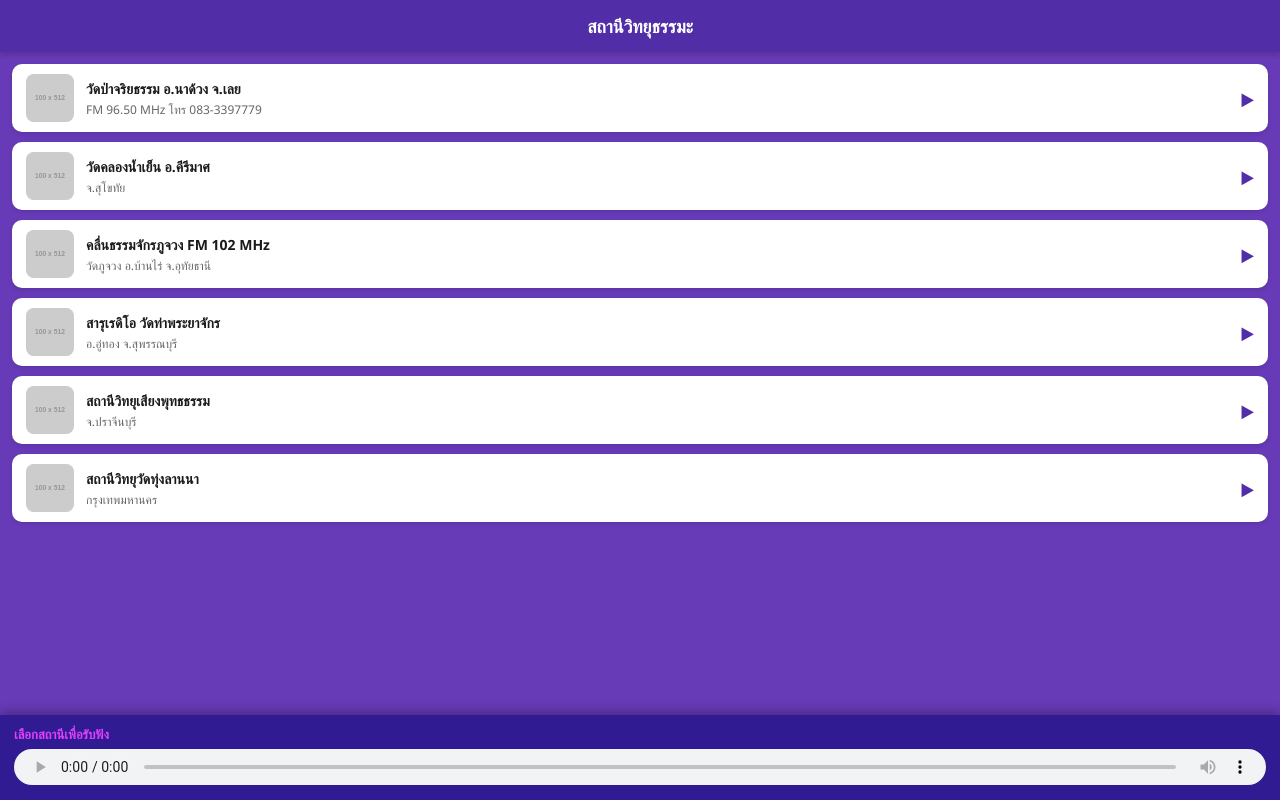
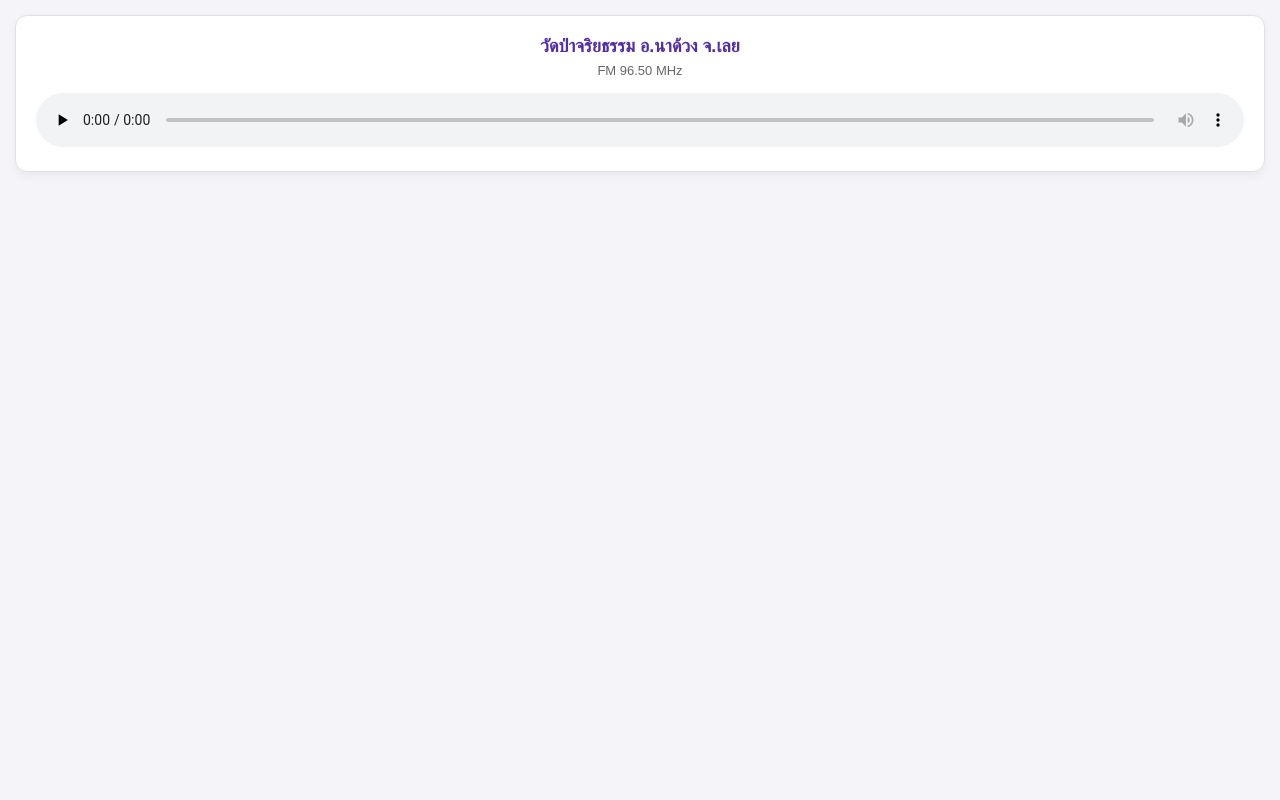
Before and after one commit to suttadhamma/dhammaradio, a plain HTML site: page index.html in a window 1280 px wide. Drawn offline with Linux system fonts and the light colour scheme; placeholder pictures from the web are drawn by us.

Commit message:
Update index.html

```diff
--- a/index.html
+++ b/index.html
@@ -9,202 +9,51 @@
       box-sizing: border-box;
       margin: 0;
       padding: 0;
-      font-family: 'Segoe UI', Tahoma, Geneva, Verdana, sans-serif;
+      font-family: sans-serif;
     }
     body {
-      background-color: #673ab7;
-      color: #333;
-      padding-bottom: 110px;
+      background-color: #f4f4f9;
+      display: flex;
+      justify-content: center;
+      align-items: center;
+      padding: 15px;
     }
-    .header {
-      background-color: #512da8;
-      color: #ffffff;
-      padding: 14px;
+    .player-card {
+      background: #ffffff;
+      border: 1px solid #e0e0e0;
+      border-radius: 12px;
+      padding: 20px;
+      width: 100%;
+      box-shadow: 0 4px 10px rgba(0,0,0,0.05);
       text-align: center;
+    }
+    .station-title {
       font-size: 18px;
       font-weight: bold;
-      position: sticky;
-      top: 0;
-      z-index: 10;
-      box-shadow: 0 2px 6px rgba(0,0,0,0.2);
-    }
-    .station-container {
-      padding: 12px;
-      display: flex;
-      flex-direction: column;
-      gap: 10px;
-    }
-    .station-card {
-      background: #ffffff;
-      border-radius: 10px;
-      padding: 10px 14px;
-      display: flex;
-      align-items: center;
-      gap: 12px;
-      cursor: pointer;
-      box-shadow: 0 2px 4px rgba(0,0,0,0.1);
-      transition: all 0.2s ease;
-    }
-    .station-card:hover {
-      background-color: #f5f5f5;
-    }
-    .station-card.active {
-      border: 2px solid #512da8;
-      background-color: #ede7f6;
-    }
-    .station-logo {
-      width: 48px;
-      height: 48px;
-      border-radius: 8px;
-      object-fit: cover;
-      background-color: #eeeeee;
-      flex-shrink: 0;
-    }
-    .station-details {
-      flex-grow: 1;
-      overflow: hidden;
-    }
-    .station-name {
-      font-size: 14px;
-      font-weight: bold;
-      color: #1a1a1a;
-      white-space: nowrap;
-      overflow: hidden;
-      text-overflow: ellipsis;
+      color: #512da8;
+      margin-bottom: 6px;
     }
     .station-sub {
-      font-size: 12px;
+      font-size: 13px;
       color: #666666;
-      margin-top: 3px;
-      white-space: nowrap;
-      overflow: hidden;
-      text-overflow: ellipsis;
-    }
-    .play-icon {
-      font-size: 18px;
-      color: #512da8;
-      flex-shrink: 0;
-    }
-
-    /* แถบเครื่องเล่นด้านล่าง */
-    .bottom-player {
-      position: fixed;
-      bottom: 0;
-      left: 0;
-      right: 0;
-      background-color: #311b92;
-      color: #ffffff;
-      padding: 10px 14px;
-      box-shadow: 0 -3px 10px rgba(0,0,0,0.3);
-      z-index: 100;
-    }
-    .now-playing {
-      font-size: 13px;
-      font-weight: bold;
-      margin-bottom: 6px;
-      color: #e040fb;
-      white-space: nowrap;
-      overflow: hidden;
-      text-overflow: ellipsis;
+      margin-bottom: 15px;
     }
     audio {
       width: 100%;
-      height: 36px;
     }
   </style>
 </head>
 <body>
 
-  <div class="header">สถานีวิทยุธรรมะ</div>
+  <div class="player-card">
+    <div class="station-title">วัดป่าจริยธรรม อ.นาด้วง จ.เลย</div>
+    <div class="station-sub">FM 96.50 MHz</div>
 
-  <div class="station-container" id="stationList"></div>
-
-  <div class="bottom-player">
-    <div class="now-playing" id="nowPlayingText">เลือกสถานีเพื่อรับฟัง</div>
-    <audio id="audioPlayer" controls preload="none">
-      <source id="audioSource" src="" type="audio/mpeg">
+    <audio controls preload="none">
+      <source src="http://watpa.no-ip.org:8007/;" type="audio/mpeg">
+      เบราว์เซอร์ของคุณไม่รองรับการเล่นเสียง
     </audio>
   </div>
 
-  <script>
-    const stations = [
-      {
-        name: "วัดป่าจริยธรรม อ.นาด้วง จ.เลย",
-        sub: "FM 96.50 MHz โทร 083-3397779",
-        src: "http://watpa.no-ip.org:8007/;",
-        logo: "https://via.placeholder.com/100/512da8/ffffff?text=วัดป่า"
-      },
-      {
-        name: "วัดคลองน้ำเย็น อ.คีรีมาศ",
-        sub: "จ.สุโขทัย",
-        src: "http://url-stream-2/",
-        logo: "https://via.placeholder.com/100/512da8/ffffff?text=สุโขทัย"
-      },
-      {
-        name: "คลื่นธรรมจักรภูจวง FM 102 MHz",
-        sub: "วัดภูจวง อ.บ้านไร่ จ.อุทัยธานี",
-        src: "http://url-stream-3/",
-        logo: "https://via.placeholder.com/100/512da8/ffffff?text=ภูจวง"
-      },
-      {
-        name: "สารุเรดิโอ วัดท่าพระยาจักร",
-        sub: "อ.อู่ทอง จ.สุพรรณบุรี",
-        src: "http://url-stream-4/",
-        logo: "https://via.placeholder.com/100/512da8/ffffff?text=สารุ"
-      },
-      {
-        name: "สถานีวิทยุเสียงพุทธธรรม",
-        sub: "จ.ปราจีนบุรี",
-        src: "http://url-stream-5/",
-        logo: "https://via.placeholder.com/100/512da8/ffffff?text=พุทธธรรม"
-      },
-      {
-        name: "สถานีวิทยุวัดทุ่งลานนา",
-        sub: "กรุงเทพมหานคร",
-        src: "http://url-stream-6/",
-        logo: "https://via.placeholder.com/100/512da8/ffffff?text=ทุ่งลานนา"
-      }
-    ];
-
-    const listContainer = document.getElementById('stationList');
-    const audioPlayer = document.getElementById('audioPlayer');
-    const audioSource = document.getElementById('audioSource');
-    const nowPlayingText = document.getElementById('nowPlayingText');
-
-    function renderStations() {
-      listContainer.innerHTML = '';
-      stations.forEach((station, index) => {
-        const card = document.createElement('div');
-        card.className = 'station-card';
-        card.id = 'card-' + index;
-        card.onclick = () => selectStation(index);
-
-        card.innerHTML = `
-          <img src="${station.logo}" class="station-logo" alt="logo">
-          <div class="station-details">
-            <div class="station-name">${station.name}</div>
-            <div class="station-sub">${station.sub}</div>
-          </div>
-          <div class="play-icon">▶</div>
-        `;
-        listContainer.appendChild(card);
-      });
-    }
-
-    function selectStation(index) {
-      const station = stations[index];
-      audioSource.src = station.src;
-      audioPlayer.load();
-      audioPlayer.play();
-      nowPlayingText.innerText = 'กำลังเล่น: ' + station.name;
-
-      document.querySelectorAll('.station-card').forEach((card, i) => {
-        if(i === index) card.classList.add('active');
-        else card.classList.remove('active');
-      });
-    }
-
-    renderStations();
-  </script>
 </body>
 </html>
```
